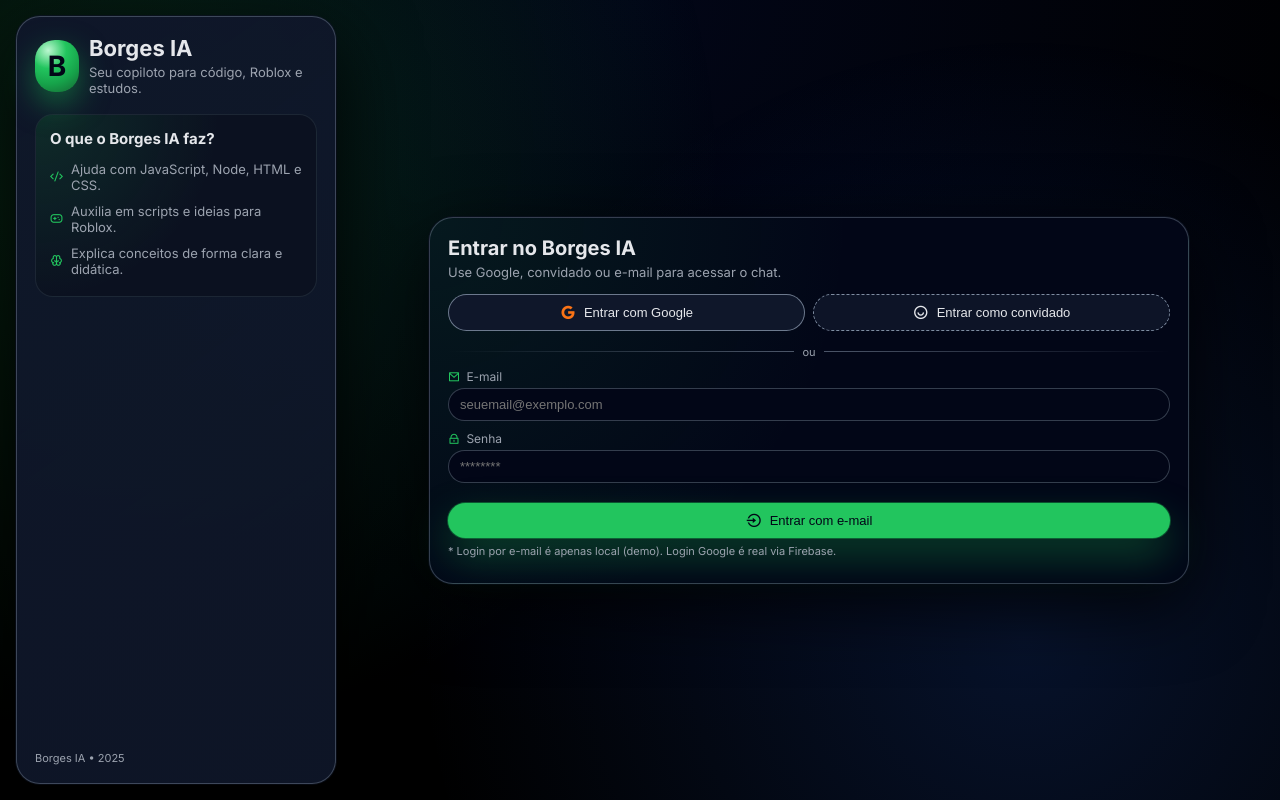
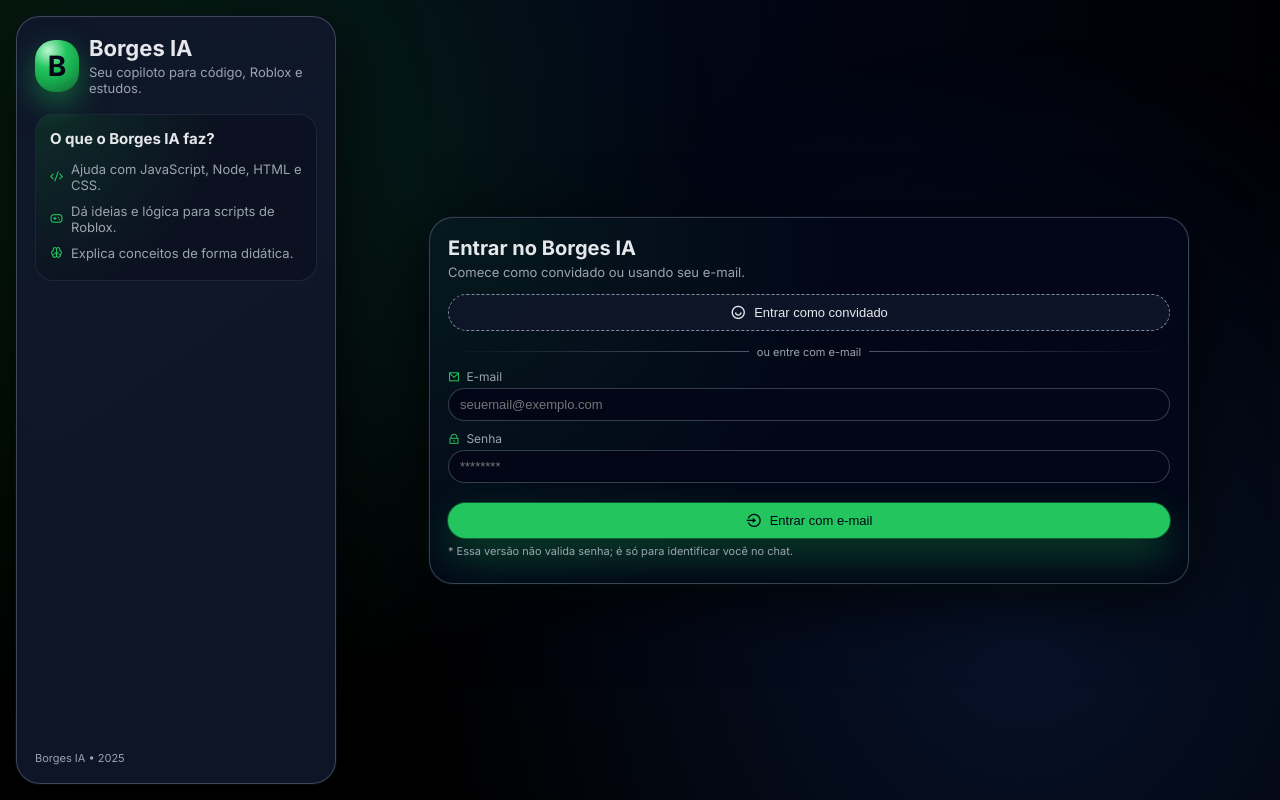
Before and after one commit to Styleborges/ZDG-STORE, a website: page index.html in a window 1280 px wide. Drawn offline with nearby package versions, Linux system fonts and the light colour scheme.

Commit message:
Refactor comments and update login instructions

```diff
--- a/index.html
+++ b/index.html
@@ -14,7 +14,7 @@
   <div class="bg-glow"></div>
 
   <main class="shell">
-    <!-- Lado esquerdo: branding -->
+    <!-- Branding -->
     <aside class="side">
       <div>
         <div class="brand">
@@ -29,8 +29,8 @@
           <h2>O que o Borges IA faz?</h2>
           <ul>
             <li><i class="ri-code-s-slash-line"></i> Ajuda com JavaScript, Node, HTML e CSS.</li>
-            <li><i class="ri-gamepad-line"></i> Auxilia em scripts e ideias para Roblox.</li>
-            <li><i class="ri-brain-line"></i> Explica conceitos de forma clara e didática.</li>
+            <li><i class="ri-gamepad-line"></i> Dá ideias e lógica para scripts de Roblox.</li>
+            <li><i class="ri-brain-line"></i> Explica conceitos de forma didática.</li>
           </ul>
         </div>
       </div>
@@ -40,27 +40,23 @@
       </footer>
     </aside>
 
-    <!-- Lado direito: login + chat -->
+    <!-- Login + Chat -->
     <section class="main">
       <!-- LOGIN -->
       <section id="loginPage" class="panel">
         <header class="panel-header">
           <h2>Entrar no Borges IA</h2>
-          <p>Use Google, convidado ou e-mail para acessar o chat.</p>
+          <p>Comece como convidado ou usando seu e-mail.</p>
         </header>
 
         <div class="btn-row">
-          <button id="googleBtn" class="btn google">
-            <i class="ri-google-fill"></i> Entrar com Google
-          </button>
-
           <button id="guestBtn" class="btn ghost">
             <i class="ri-user-smile-line"></i> Entrar como convidado
           </button>
         </div>
 
         <div class="divider">
-          <span>ou</span>
+          <span>ou entre com e-mail</span>
         </div>
 
         <form id="emailForm" class="form">
@@ -78,7 +74,7 @@
         </form>
 
         <p class="hint">
-          * Login por e-mail é apenas local (demo). Login Google é real via Firebase.
+          * Essa versão não valida senha; é só para identificar você no chat.
         </p>
       </section>
 
@@ -113,13 +109,12 @@
         </footer>
 
         <p class="hint">
-          Não envie dados sensíveis. Este é um ambiente de testes do Borges IA.
+          Não envie dados sensíveis. Ambiente de testes do Borges IA.
         </p>
       </section>
     </section>
   </main>
 
-  <script type="module" src="firebase-auth.js"></script>
   <script src="app.js"></script>
 </body>
 </html>
```
